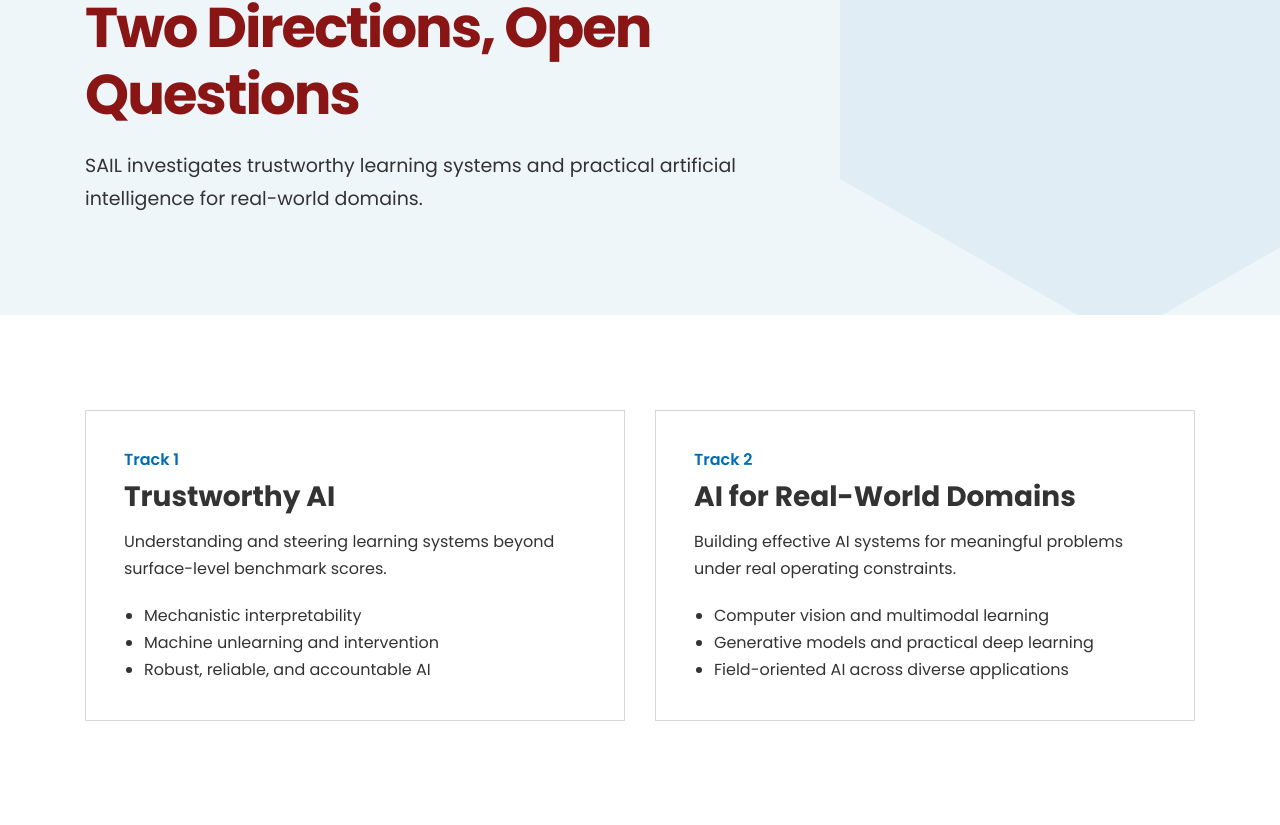
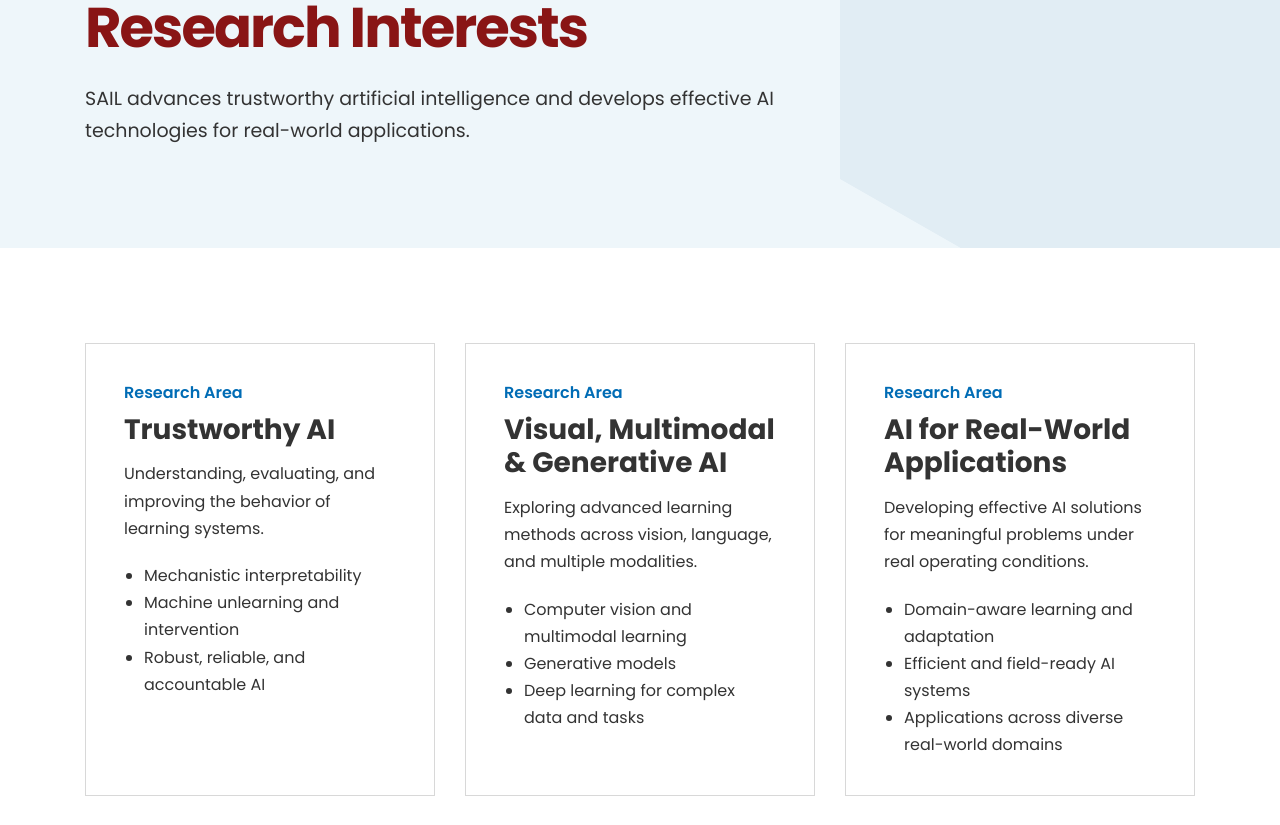
Before and after one commit to sail-hanbat/sail-hanbat.github.io, a Next.js app: page /research in a window 1280 px wide. Shown: the part 275-1100 px from the top of the page. Built offline with nearby package versions, Linux system fonts and the light colour scheme.

Commit message:
Rewrite SAIL research focus

```diff
--- a/app/globals.css
+++ b/app/globals.css
@@ -652,7 +652,7 @@
 
 .research-track-grid {
   display: grid;
-  grid-template-columns: repeat(2, 1fr);
+  grid-template-columns: repeat(3, 1fr);
   gap: 30px;
 }
 
--- a/app/research/page.tsx
+++ b/app/research/page.tsx
@@ -7,14 +7,14 @@
   return (
     <SectionPage
       eyebrow="Research"
-      title="Two Directions, Open Questions"
-      intro="SAIL investigates trustworthy learning systems and practical artificial intelligence for real-world domains."
+      title="Research Interests"
+      intro="SAIL advances trustworthy artificial intelligence and develops effective AI technologies for real-world applications."
     >
       <div className="research-track-grid">
         <article className="research-track">
-          <span>Track 1</span>
+          <span>Research Area</span>
           <h2>Trustworthy AI</h2>
-          <p>Understanding and steering learning systems beyond surface-level benchmark scores.</p>
+          <p>Understanding, evaluating, and improving the behavior of learning systems.</p>
           <ul>
             <li>Mechanistic interpretability</li>
             <li>Machine unlearning and intervention</li>
@@ -22,13 +22,23 @@
           </ul>
         </article>
         <article className="research-track">
-          <span>Track 2</span>
-          <h2>AI for Real-World Domains</h2>
-          <p>Building effective AI systems for meaningful problems under real operating constraints.</p>
+          <span>Research Area</span>
+          <h2>Visual, Multimodal &amp; Generative AI</h2>
+          <p>Exploring advanced learning methods across vision, language, and multiple modalities.</p>
           <ul>
             <li>Computer vision and multimodal learning</li>
-            <li>Generative models and practical deep learning</li>
-            <li>Field-oriented AI across diverse applications</li>
+            <li>Generative models</li>
+            <li>Deep learning for complex data and tasks</li>
+          </ul>
+        </article>
+        <article className="research-track">
+          <span>Research Area</span>
+          <h2>AI for Real-World Applications</h2>
+          <p>Developing effective AI solutions for meaningful problems under real operating conditions.</p>
+          <ul>
+            <li>Domain-aware learning and adaptation</li>
+            <li>Efficient and field-ready AI systems</li>
+            <li>Applications across diverse real-world domains</li>
           </ul>
         </article>
       </div>
```
Also changed, not shown: app/page.tsx (+12 -8 lines), 72 other files (tests, documents, lock files or other folders).
